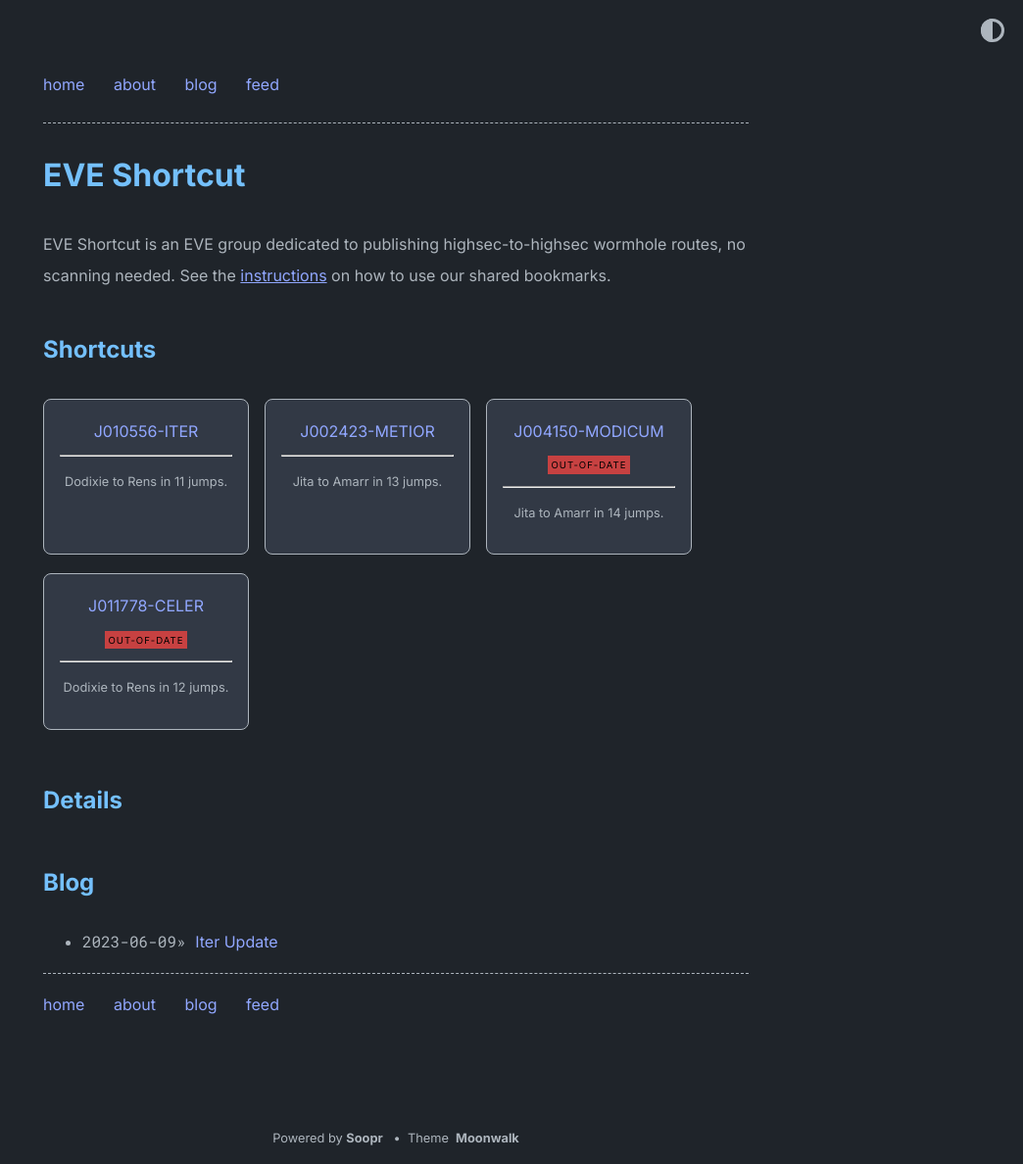
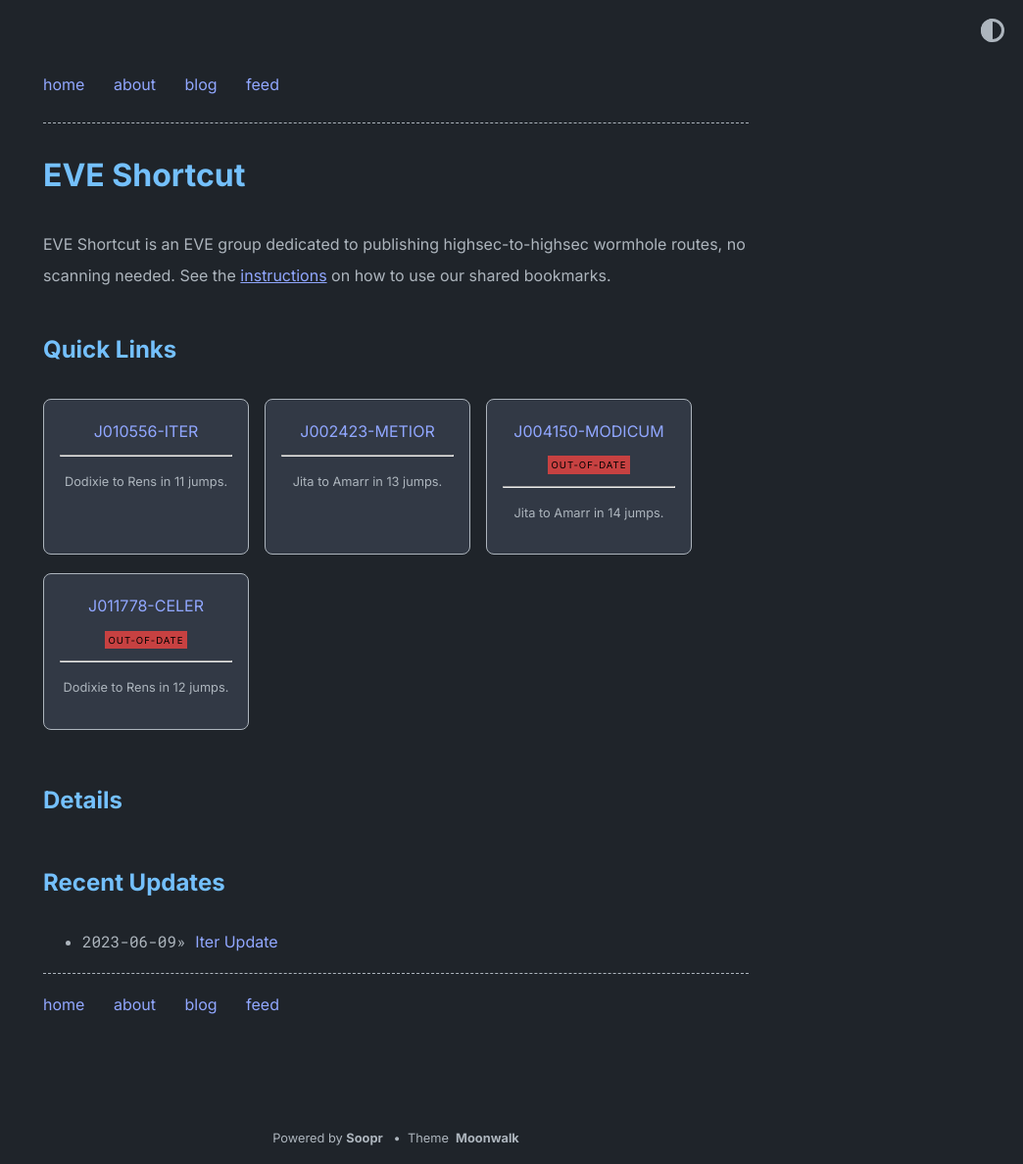
Before and after one commit to eveshortcut/eveshortcut.github.io, a Jekyll site: the page built from index.md, in a window 1280 px wide. Shown: the whole page at 98% size, without its empty margins (236-1280 px from the left). Built offline with Jekyll 4.4.1, drawn with Linux system fonts in a browser that asks for light colours.

Commit message:
Update _config.yml

```diff
--- a/_config.yml
+++ b/_config.yml
@@ -29,9 +29,9 @@ theme_config:
   show_tags: true # show tags in a blog posts
   # options for "home" page
   home:
-    title_projects: Shortcuts
+    title_projects: Quick Links
     title_misc_list: Details
-    title_blog: Blog
+    title_blog: Recent Updates
     title_old_projects: Old Projects
 
 soopr:
```
